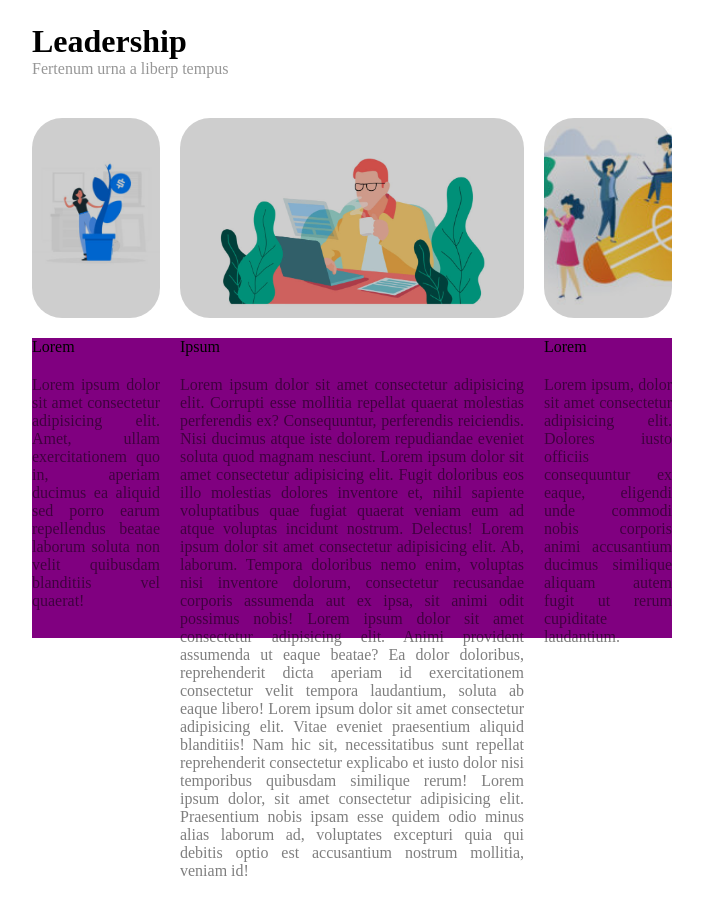
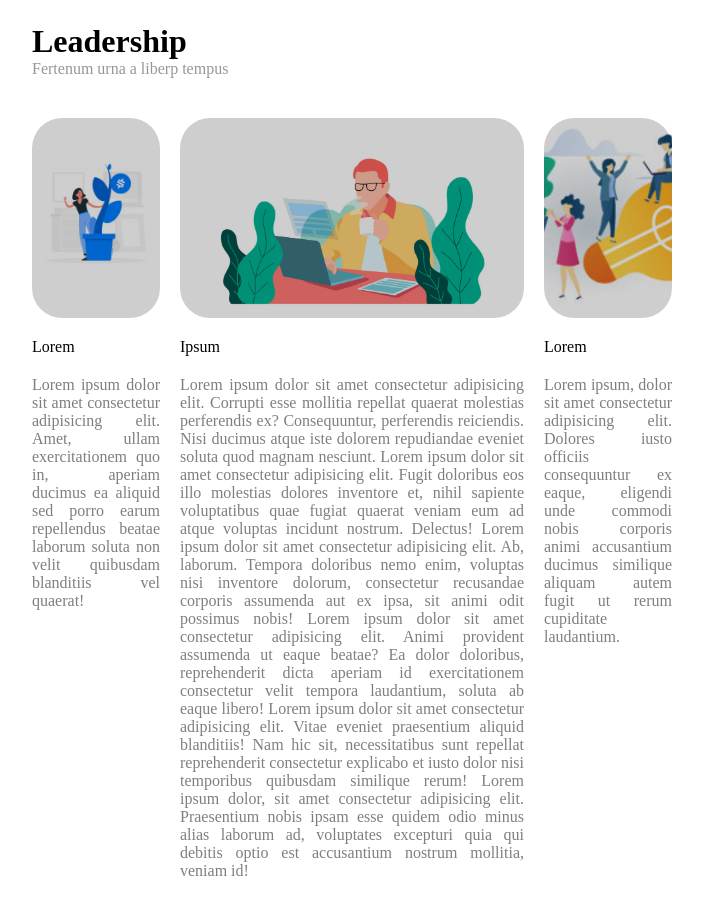
Before and after one commit to StefanoMRC/htmlcss-wp, a plain HTML site: page index.html in a window 1280 px wide. Shown: the part 765-1665 px from the top of the page, without its empty margins (288-991 px from the left). Drawn offline with Linux system fonts and the light colour scheme.

Commit message:
fine main corretto

```diff
--- a/asset/css/style.css
+++ b/asset/css/style.css
@@ -83,11 +83,12 @@ h3{
 .sezione-2{
     width: 100%;
 }
+
+
 .row{
     width: 100%;
     margin: 20px 0;
 }
-
 /* HEAD SECONDA SEZIONE */
 .intestazione{
     width: 100%;
@@ -168,6 +169,4 @@ span p{
 
 footer{
     width: 100%;
-    height: 300px;
-    background-color: purple;
 }
--- a/index.html
+++ b/index.html
@@ -46,16 +46,17 @@
                 <div class="colonna-sx">
                     <div class="img-sx">
                         <div class="opacita-2"></div>
+                    </div>
                         <span>
                            <p>Lorem</p>
                            <p class="txt-chiaro">Lorem ipsum dolor sit amet consectetur adipisicing elit. Amet, ullam exercitationem quo in, aperiam ducimus ea aliquid sed porro earum repellendus beatae laborum soluta non velit quibusdam blanditiis vel quaerat!</p>
                         </span>
-                    </div>
                 </div>
                 <div class="colonna-center">
                     <div class="img-cent">
                         <div class="opacita-2"></div>
-                        <span>
+                    </div>
+                    <span>
                             <p>Ipsum</p>
                             <p class="txt-chiaro">
                                 Lorem ipsum dolor sit amet consectetur adipisicing elit. Corrupti esse mollitia repellat quaerat molestias perferendis ex? Consequuntur, perferendis reiciendis. Nisi ducimus atque iste dolorem repudiandae eveniet soluta quod magnam nesciunt.
@@ -66,18 +67,18 @@
                                 Lorem ipsum dolor, sit amet consectetur adipisicing elit. Praesentium nobis ipsam esse quidem odio minus alias laborum ad, voluptates excepturi quia qui debitis optio est accusantium nostrum mollitia, veniam id!
                             </p>
                         </span>
-                    </div>
                 </div>
                 <div class="colonna-dx">
                     <div class="img-dx">
                         <div class="opacita-2"></div>
-                        <span>
-                            <p>Lorem</p>
+
+                    </div>
+                    <span>
+                        <p>Lorem</p>
                             <p class="txt-chiaro">
                                 Lorem ipsum, dolor sit amet consectetur adipisicing elit. Dolores iusto officiis consequuntur ex eaque, eligendi unde commodi nobis corporis animi accusantium ducimus similique aliquam autem fugit ut rerum cupiditate laudantium.
                             </p>
-                        </span>
-                    </div>
+                    </span>
                 </div>
             </div>
         </section>
```
